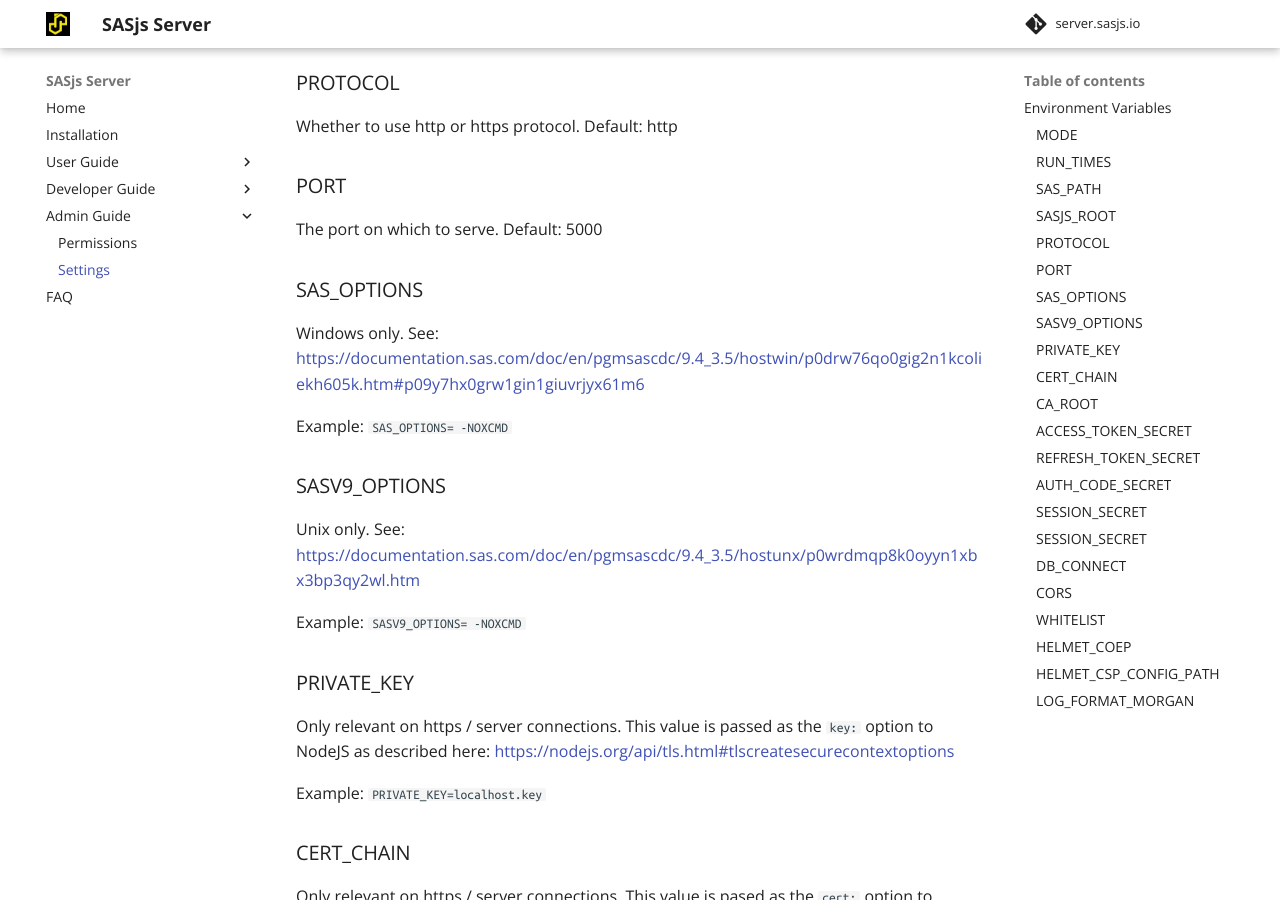
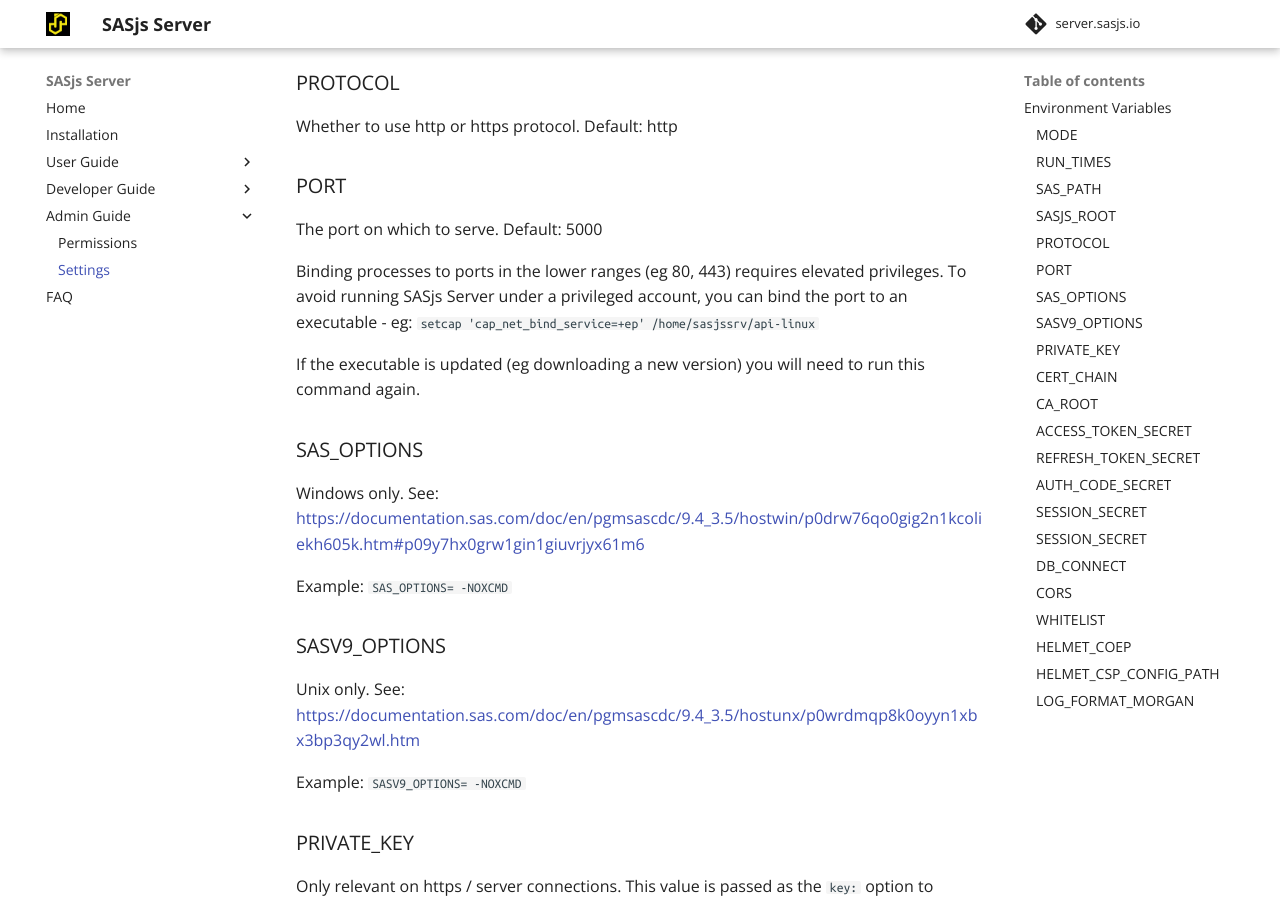
Before and after one commit to sasjs/server.sasjs.io, an MkDocs documentation site: the page built from docs/settings.md, in a window 1280 px wide and 900 px high, scrolled down 1654 px. Built offline with MkDocs 1.6.1 and Material for MkDocs 9.7.7, drawn with Linux system fonts in a browser that asks for light colours.

Commit message:
Update settings.md

```diff
--- a/docs/settings.md
+++ b/docs/settings.md
@@ -68,6 +68,10 @@
 
 ### PORT
 The port on which to serve.  Default: 5000
+
+Binding processes to ports in the lower ranges (eg 80, 443) requires elevated privileges.  To avoid running SASjs Server under a privileged account, you can bind the port to an executable - eg:  `setcap 'cap_net_bind_service=+ep' /home/sasjssrv/api-linux`
+
+If the executable is updated (eg downloading a new version) you will need to run this command again.
 
 
 ### SAS_OPTIONS
```
